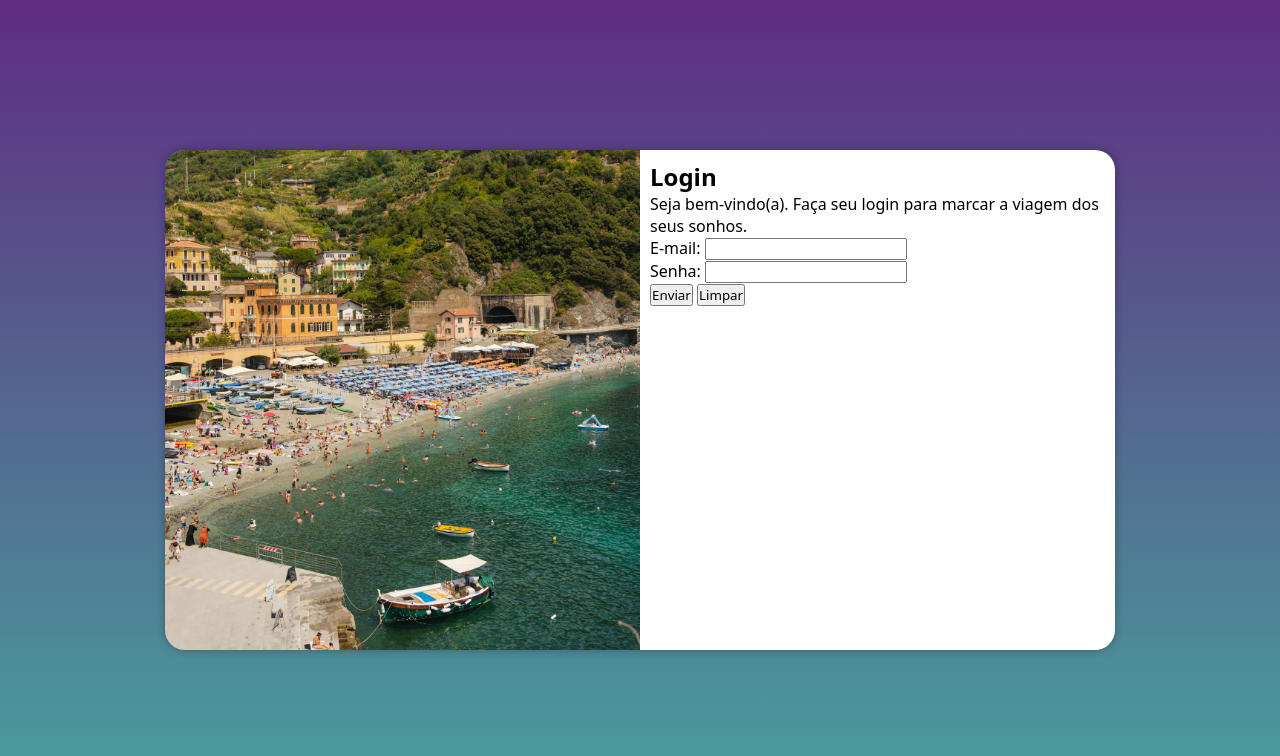
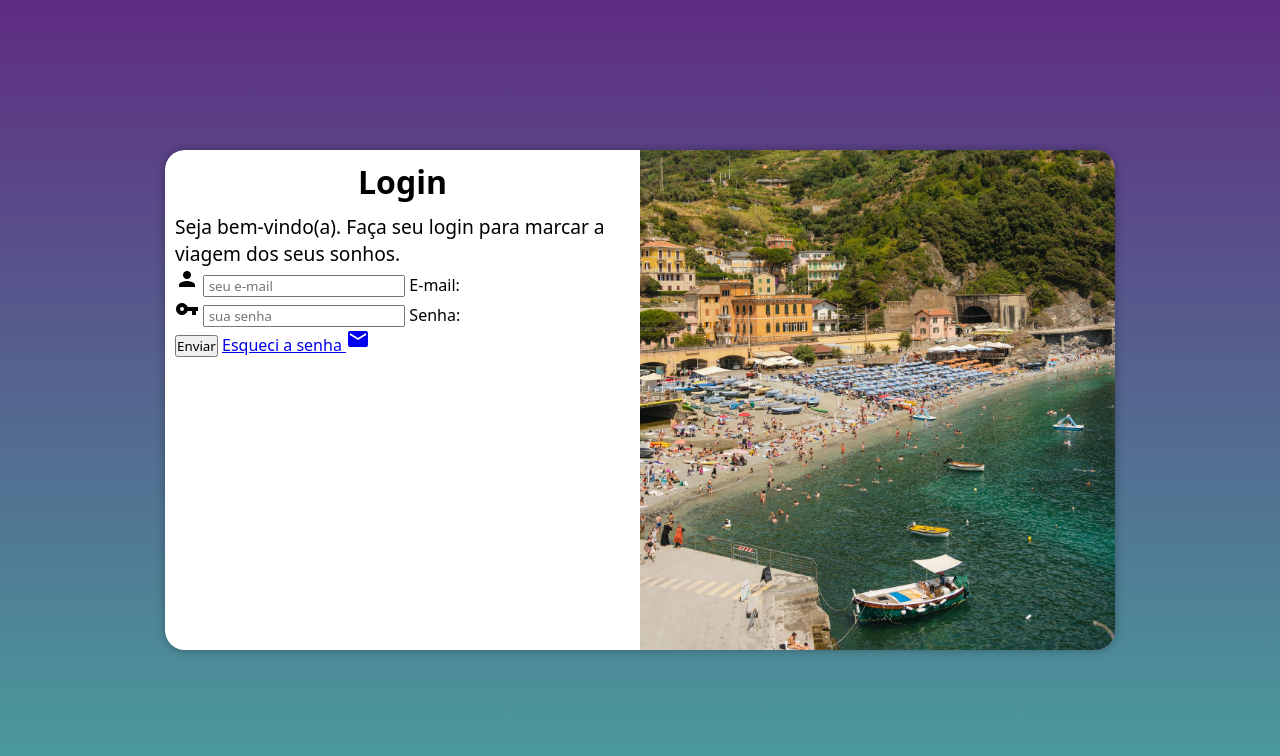
Before and after one commit to larissahpaixao/projeto-login, a plain HTML site: page index.html in a window 1280 px wide. Drawn offline with Linux system fonts and the light colour scheme.

Commit message:
Adicionei o formulário

```diff
--- a/estilos/media-query.css
+++ b/estilos/media-query.css
@@ -34,13 +34,22 @@
     }
 
     section#login div#imagem {
-        float: left;
+        float: right;
         width: 50%;
         height: 100%;
     }
 
     section#login div#formulario {
-        float: right;
+        float: left;
         width: 50%;
     }
+
+    div#formulario h2 {
+        font-size: 2em;
+    }
+
+
+    div#formulario p {
+        font-size: 1.2em;
+    }
 }
--- a/estilos/style.css
+++ b/estilos/style.css
@@ -51,3 +51,12 @@ section#login div#formulario {
     display: block;
     padding: 10px;
 }
+
+div#formulario h2 {
+    text-align: center;
+    margin-bottom: 10px;
+}
+
+div#formulario p {
+    font-size: 0.8em;
+}
--- a/index.html
+++ b/index.html
@@ -6,6 +6,8 @@
     <title>Login</title>
     <link rel="stylesheet" href="estilos/style.css">
     <link rel="stylesheet" href="estilos/media-query.css">
+    <link href="https://fonts.googleapis.com/icon?family=Material+Icons"
+      rel="stylesheet">
 </head>
 <body>
     <main>
@@ -16,20 +18,27 @@
             <div id="formulario">
                 <h2>Login</h2>
                 <p>Seja bem-vindo(a). Faça seu login para marcar a viagem dos seus sonhos.</p>
-            <form action="login.php" method="post">
-                <p>
-                    <label for="iemail">E-mail: </label>
-                    <input type="email" name="email" id="iemail" required>
-                </p>
 
-                <p>
-                    <label for="isenha">Senha: </label>
-                    <input type="password" name="senha" id="isenha" required minlength="8">
-                </p>
-                <p>
+                <form action="login.php" method="post" autocomplete="on">
+
+                    <div class="campo">
+                        <span class="material-icons">person</span>
+                        <input type="email" name="email" id="iemail" autocomplete="email" required placeholder=" seu e-mail">
+                        <label for="iemail">E-mail: </label>
+
+                    </div>
+
+                    <div class="campo">
+                        <span class="material-icons">vpn_key</span>
+                        <input type="password" name="senha" id="isenha" autocomplete="current-password" required minlength="8" maxlength="20" placeholder=" sua senha">
+                        <label for="isenha">Senha: </label>
+                    </div>
+
+
+
                     <input type="submit" value="Enviar">
-                    <input type="reset" value="Limpar">
-                </p>
+                    <a href="#">Esqueci a senha <span class="material-icons">mail</span>                    </a>
+
             </form>
             </div>
         </section>
```
